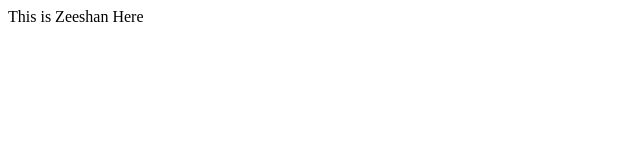
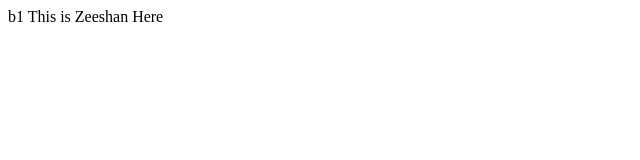
Before and after one commit to iamzishan78/MERN-9, a plain HTML site: page index.html in a window 1280 px wide. Shown: the full height of the page, 0-640 px from the left. Drawn offline with Linux system fonts and the light colour scheme.

Commit message:
B1 New data

```diff
--- a/index.html
+++ b/index.html
@@ -6,6 +6,7 @@
     <title>Document</title>
 </head>
 <body>
+    b1
     This is Zeeshan Here
 </body>
 </html>
```
